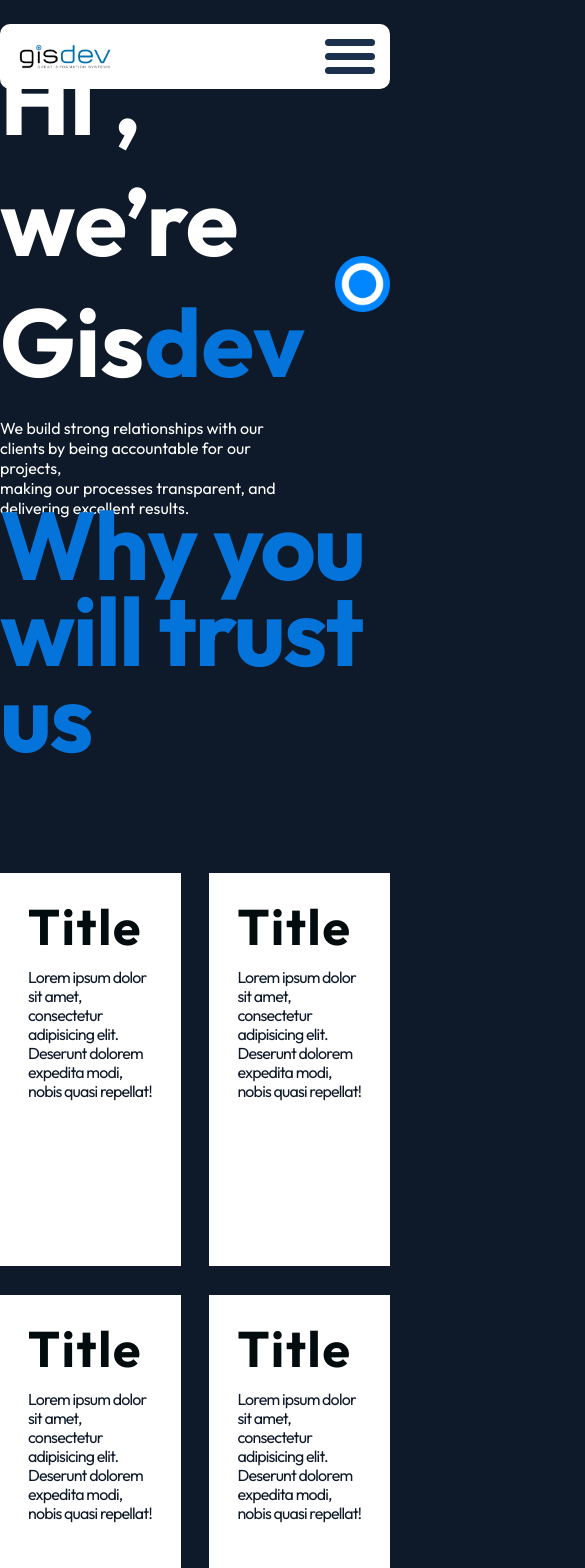
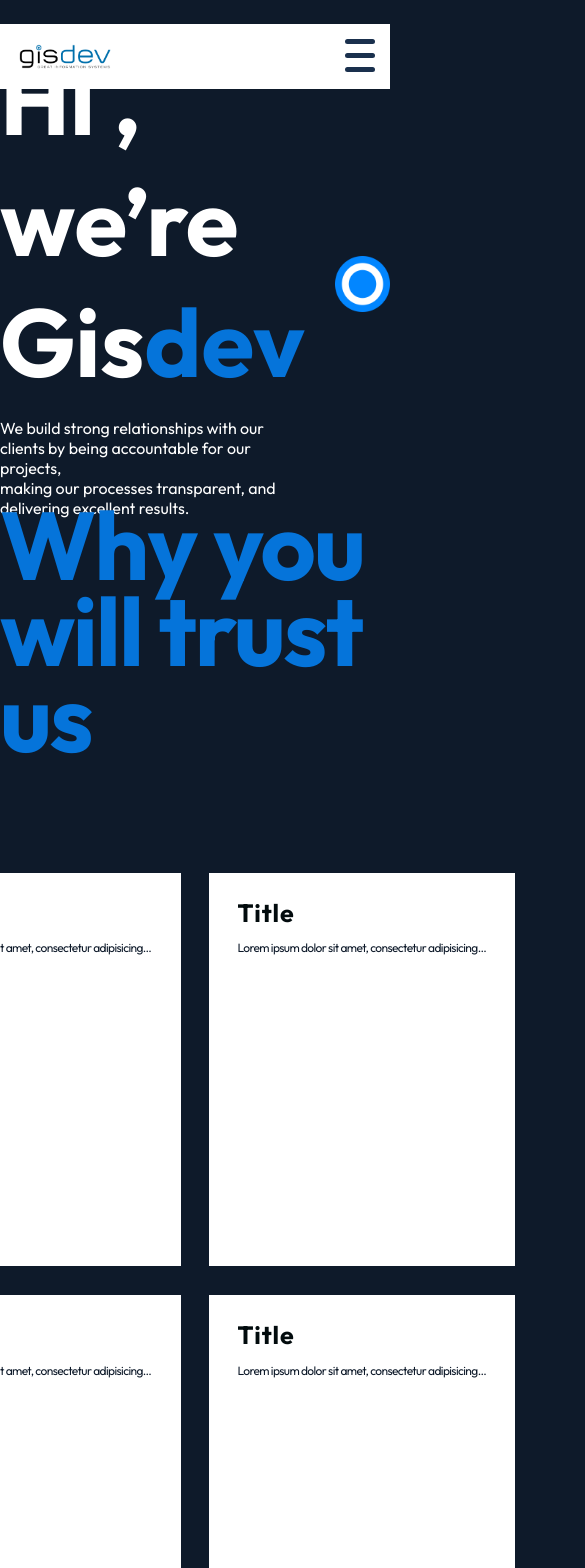
Before and after one commit to Gisdev-Albania/gisdev-website, a Next.js app: page /about-us in a window 390 px wide. Shown: the top 1568 px of the page, 585 px wide, since content can reach past the window. Built offline with nearby package versions, Linux system fonts and the light colour scheme.

Commit message:
Fixes/responsive home (#24)
* Responsive home page

* Update Header.module.scss

```diff
--- a/components/CardWraper/CardWrapper.tsx
+++ b/components/CardWraper/CardWrapper.tsx
@@ -22,12 +22,7 @@ export const CardWrapper: React.FunctionComponent<CardProps> = props => {
         {primaryText ? (
           <div>
             {' '}
-            <h2
-              className={styles.latest__work__card__title}
-              style={{ fontSize: '45px' }}
-            >
-              {title}
-            </h2>
+            <h2 className={styles.latest__work__card__title}>{title}</h2>
             <p className={styles.card__paragraph}>{paragraph}</p>
           </div>
         ) : (
--- a/styles/components/Card.module.scss
+++ b/styles/components/Card.module.scss
@@ -131,3 +131,9 @@
     }
   }
 }
+
+@media (max-width: 450px) {
+  .card {
+    width: 360px;
+  }
+}
--- a/styles/components/CardWrapper.module.scss
+++ b/styles/components/CardWrapper.module.scss
@@ -22,7 +22,7 @@
       font-family: 'Outfit';
       font-style: normal;
       font-weight: 700;
-      font-size: 50px;
+      font-size: 45px;
       line-height: 103.02%;
       letter-spacing: 0.035em;
       color: $body_bg;
@@ -59,3 +59,21 @@
     }
   }
 }
+
+@media (max-width: 450px) {
+  .card__right__container {
+    .latest__work__title_card {
+      .latest__work__card__title {
+        font-size: 25px;
+      }
+      .card__paragraph {
+        font-size: 12px;
+        width: 250px;
+        height: 50px;
+        white-space: nowrap;
+        overflow: hidden;
+        text-overflow: ellipsis;
+      }
+    }
+  }
+}
--- a/styles/components/Header.module.scss
+++ b/styles/components/Header.module.scss
@@ -209,10 +209,11 @@
       background-color: white;
       position: absolute;
       right: 0;
-      width: 400px;
+      max-width: 400px;
       height: 90vh;
       .header__column__navigation {
-        width: 400px;
+        max-width: 450px;
+        min-width: 360px;
         height: 650px;
         display: flex;
         flex-direction: column;
@@ -316,12 +317,49 @@
   }
   .header__wrap {
     .header {
+      border-radius: 0px;
       .header__logo {
         .header__img {
           width: 100px;
           height: 25px;
         }
         .hamburger__menu {
+          // .open {
+          //   width: 35px;
+          //   span {
+          //     height: 5px;
+          //     width: 30px;
+          //   }
+          // }
+          .open {
+            span:nth-child(1) {
+              -webkit-transform: rotate(45deg);
+              -moz-transform: rotate(45deg);
+              -o-transform: rotate(45deg);
+              transform: rotate(45deg);
+              top: 4px;
+              left: 9px;
+            }
+            span:nth-child(2) {
+              width: 0%;
+              opacity: 0;
+            }
+            span:nth-child(3) {
+              -webkit-transform: rotate(-45deg);
+              -moz-transform: rotate(-45deg);
+              -o-transform: rotate(-45deg);
+              transform: rotate(-45deg);
+              top: 25px;
+              left: 8px;
+            }
+          }
+          .nav__icon4 {
+            width: 30px;
+
+            span {
+              height: 5px;
+            }
+          }
         }
       }
     }
```
